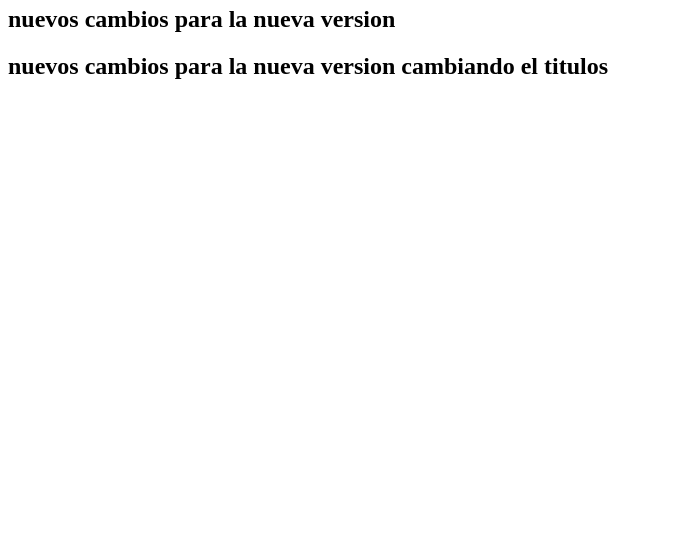
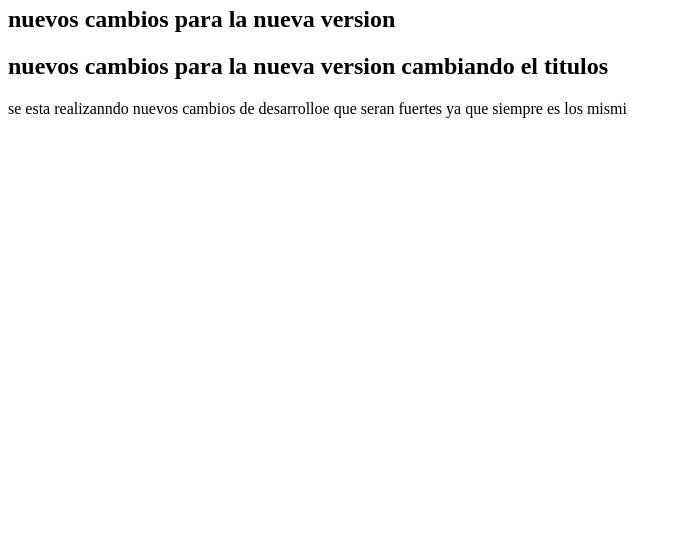
Before and after one commit to ElvisMamFer/PRUEBA_PUBLICT2, a plain HTML site: page index.html in a window 1280 px wide. Shown: the part 249-800 px from the top of the page, without its empty margins (0-681 px from the left). Drawn offline with Linux system fonts and the light colour scheme.

Commit message:
se termino e desarrolo par la nuieva vercion

```diff
--- a/index.html
+++ b/index.html
@@ -16,5 +16,10 @@
       <h2>nuevos cambios para la nueva version</h2>
 
       <h2>nuevos cambios para la nueva version cambiando el titulos</h2>
+
+      <p>
+         se esta realizanndo nuevos cambios de desarrolloe
+         que seran fuertes ya que siempre es los mismi
+      </p>
 </body>
 </html>
```
